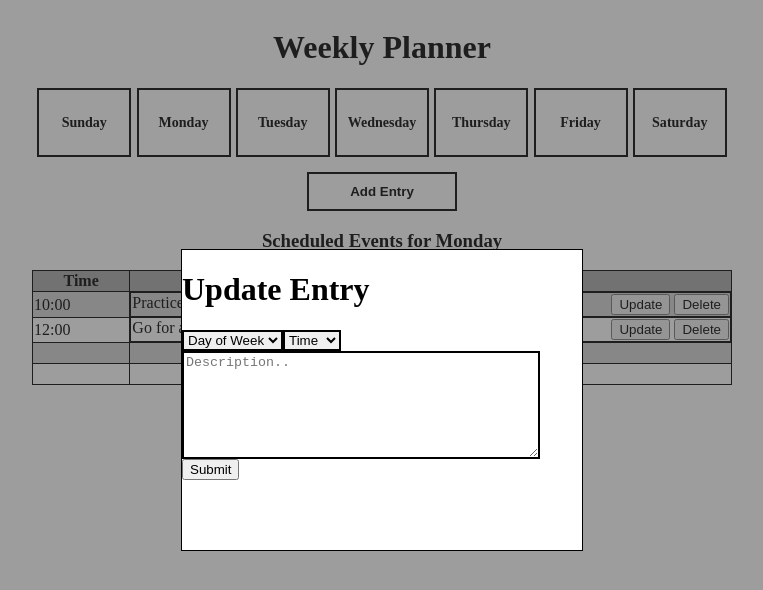
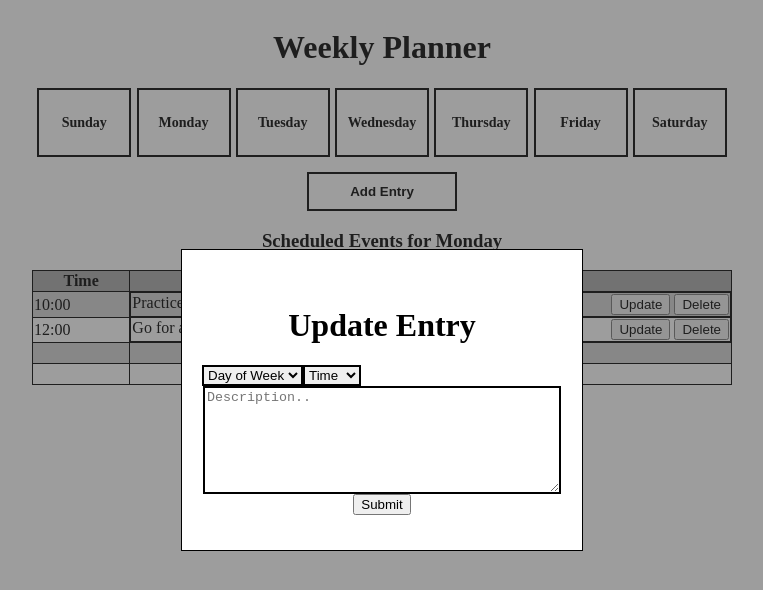
Before and after one commit to saraysc/week-planner, a website: page index.html in a window 1280 px wide. Both pictures are taken after a click on the element "Add Entry". Shown: the whole page, without its empty margins (258-1021 px from the left). Drawn offline with Linux system fonts and the light colour scheme.

Commit message:
Updated - MC

```diff
--- a/index.html
+++ b/index.html
@@ -83,7 +83,7 @@
   <div class="container2">
     <div class="modal hidden popup">
       <h1 class="row">Update Entry</h1>
-      <div class="row">
+      <div class="row select-dates">
         <select>
           <option>Day of Week</option>
           <option>Sunday</option>
--- a/styles.css
+++ b/styles.css
@@ -82,6 +82,8 @@ td {
   width: 600px;
   justify-content: center;
   align-items: center;
+  display: flex;
+  flex-direction: column;
 }
 
 .table-row {
@@ -128,3 +130,8 @@ select {
 .container2 {
   display: flex;
 }
+
+.select-dates {
+  align-self: flex-start;
+  margin-left: 20px;
+}
```
